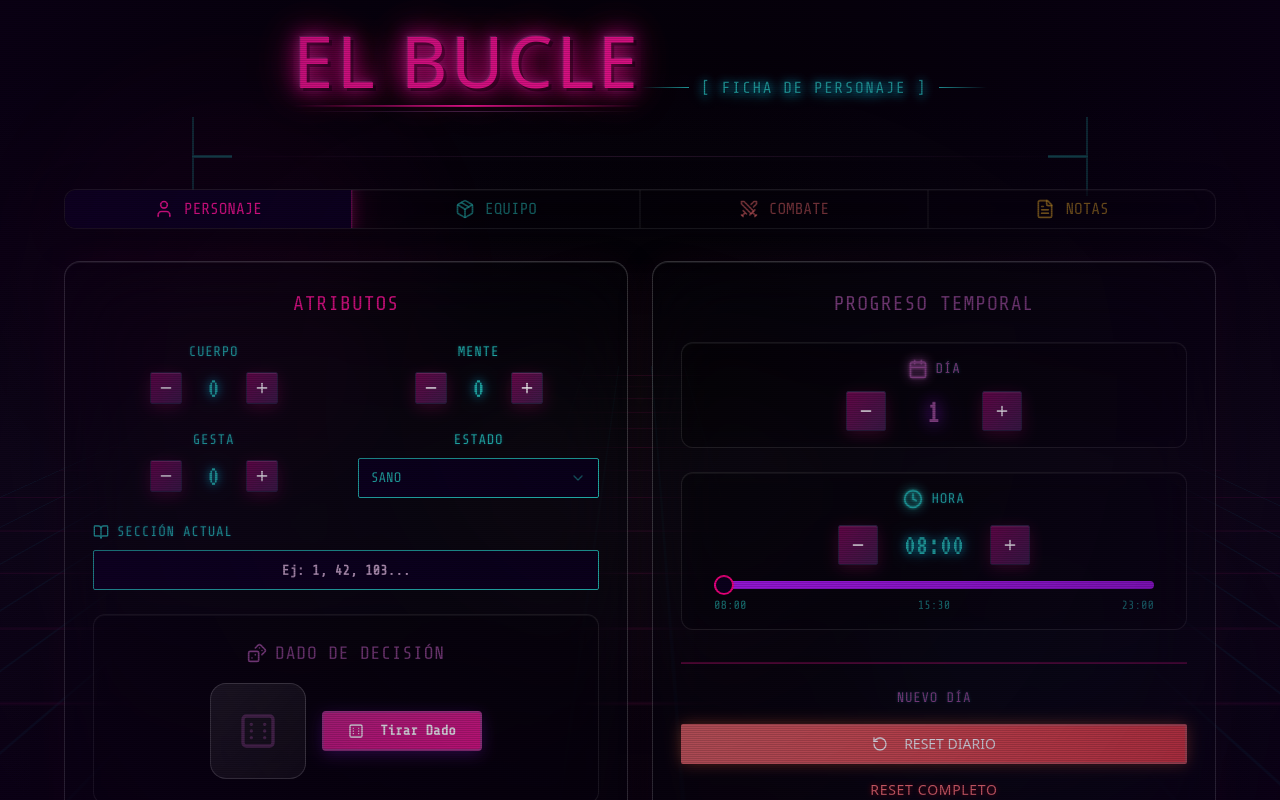
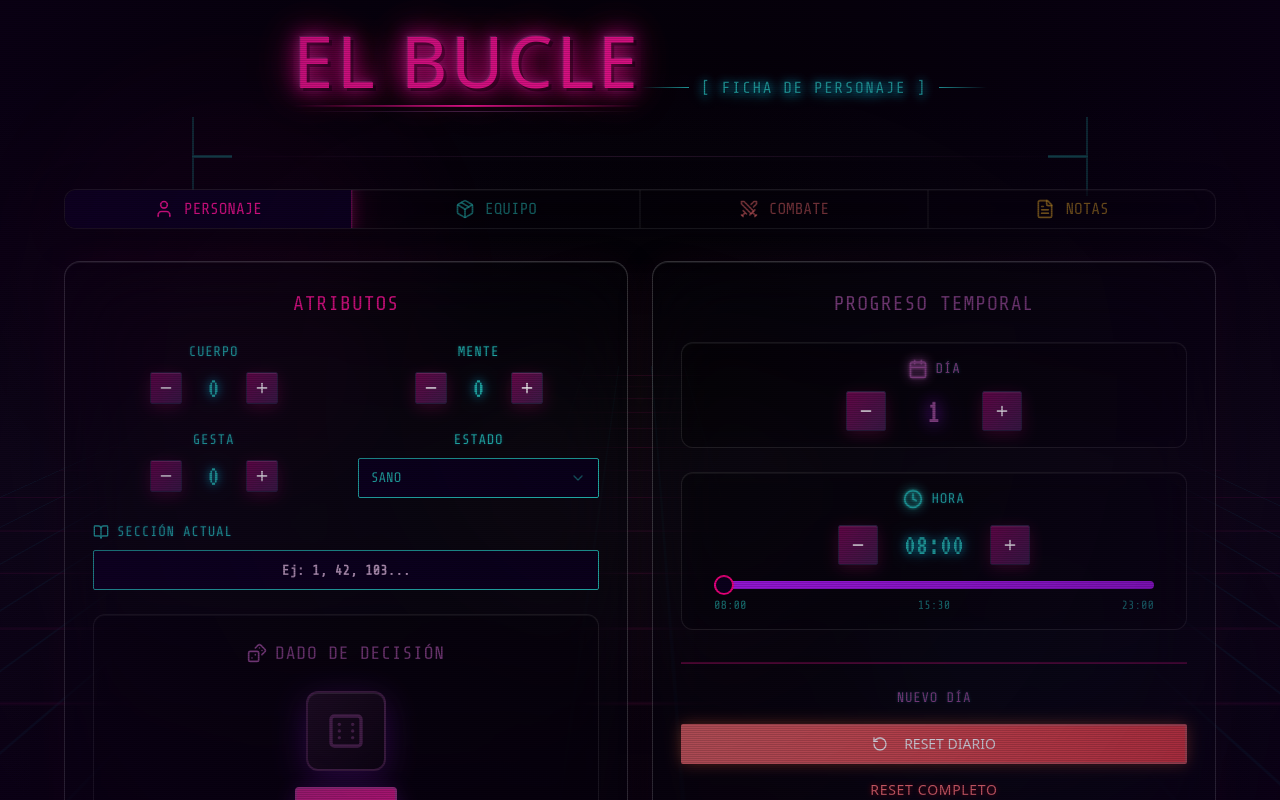
Before and after one commit to sergiolms/el-bucle, a React (Vite) app: page / in a window 1280 px wide. Shown: the top 800 px of the page. Built offline with nearby package versions, Linux system fonts and the light colour scheme.

Commit message:
make player dice same as combat dice

```diff
--- a/components/attributes/decision-dice.tsx
+++ b/components/attributes/decision-dice.tsx
@@ -1,23 +1,25 @@
 import { useState } from "react"
-import { Button } from "@/components/ui/button"
-import { Dices, Dice6 } from "lucide-react"
+import { Dices } from "lucide-react"
+import { DiceRoller } from "@/components/ui/dice-roller"
 
 export function DecisionDice() {
   const [diceResult, setDiceResult] = useState<number | null>(null)
+  const [diceDisplay, setDiceDisplay] = useState<number | null>(null)
   const [isRolling, setIsRolling] = useState(false)
 
   const rollDice = () => {
     setIsRolling(true)
-    setDiceResult(null)
+    setDiceDisplay(null)
 
     let rolls = 0
     const interval = setInterval(() => {
-      setDiceResult(Math.floor(Math.random() * 6) + 1)
+      setDiceDisplay(Math.floor(Math.random() * 6) + 1)
       rolls++
       if (rolls >= 10) {
         clearInterval(interval)
         const finalResult = Math.floor(Math.random() * 6) + 1
         setDiceResult(finalResult)
+        setDiceDisplay(finalResult)
         setIsRolling(false)
       }
     }, 100)
@@ -26,35 +28,21 @@ export function DecisionDice() {
   return (
     <div className="p-4 sm:p-6 bg-black/20 backdrop-blur-md border border-white/10 rounded-xl shadow-[inset_0_1px_0_rgba(255,255,255,0.05)]">
       <div className="flex flex-col items-center gap-4">
-        <div className="flex items-center gap-2">
+        <div className="flex items-center gap-2 mb-2">
           <Dices className="w-5 h-5 text-retro-purple" />
           <h3 className="text-base sm:text-lg font-mono text-retro-purple/90 uppercase tracking-wider">
             Dado de Decisión
           </h3>
         </div>
 
-        <div className="flex flex-col sm:flex-row items-center gap-4">
-          <div
-            className={`w-20 h-20 sm:w-24 sm:h-24 bg-gradient-to-br from-white/10 to-white/5 backdrop-blur-md border border-white/20 rounded-2xl flex items-center justify-center ${isRolling ? 'animate-bounce' : ''}`}
-          >
-            {diceResult !== null ? (
-              <span className="text-4xl sm:text-5xl font-bold font-retro text-retro-purple">
-                {diceResult}
-              </span>
-            ) : (
-              <Dice6 className="w-10 h-10 text-retro-purple/50" />
-            )}
-          </div>
-
-          <Button
-            onClick={rollDice}
-            disabled={isRolling}
-            className="bg-gradient-to-br from-retro-purple/50 to-retro-purple/30 hover:from-retro-purple/60 hover:to-retro-purple/40 text-white font-mono font-bold px-6 py-2 text-sm border-2 border-retro-purple/60 shadow-[0_4px_16px_rgba(160,32,240,0.3)] hover:shadow-[0_6px_24px_rgba(160,32,240,0.5)] transition-all disabled:opacity-50 disabled:cursor-not-allowed backdrop-blur-md rounded-lg"
-          >
-            <Dice6 className="w-4 h-4 mr-2" />
-            {isRolling ? 'Lanzando...' : 'Tirar Dado'}
-          </Button>
-        </div>
+        <DiceRoller
+          value={diceResult}
+          displayValue={diceDisplay}
+          isRolling={isRolling}
+          onRoll={rollDice}
+          color="purple"
+          size="small"
+        />
       </div>
     </div>
   )
--- a/components/ui/dice-roller.tsx
+++ b/components/ui/dice-roller.tsx
@@ -6,7 +6,7 @@ interface DiceRollerProps {
   displayValue: number | null
   isRolling: boolean
   onRoll: () => void
-  color: 'green' | 'orange'
+  color: 'green' | 'orange' | 'purple'
   size?: 'small' | 'large'
   disabled?: boolean
 }
@@ -29,6 +29,15 @@ const colorClasses = {
     textShadow: '0 0 15px rgba(205, 92, 92, 0.8), 0 0 30px rgba(205, 92, 92, 0.4)',
     ping: 'bg-retro-orange/30',
     button: 'from-retro-orange/50 to-red-500/40 hover:from-retro-orange/60 hover:to-red-500/50 border-retro-orange/60 shadow-[0_4px_16px_rgba(205,92,92,0.3)] hover:shadow-[0_6px_24px_rgba(205,92,92,0.5)]'
+  },
+  purple: {
+    bg: 'from-retro-purple/20 to-retro-purple/5',
+    border: 'border-retro-purple/40',
+    shadow: 'shadow-[0_8px_32px_rgba(160,32,240,0.3),inset_0_1px_0_rgba(255,255,255,0.1)]',
+    text: 'text-retro-purple',
+    textShadow: '0 0 20px rgba(160, 32, 240, 0.8), 0 0 40px rgba(160, 32, 240, 0.4)',
+    ping: 'bg-retro-purple/30',
+    button: 'from-retro-purple/50 to-retro-purple/30 hover:from-retro-purple/60 hover:to-retro-purple/40 border-retro-purple/60 shadow-[0_4px_20px_rgba(160,32,240,0.3)] hover:shadow-[0_6px_30px_rgba(160,32,240,0.5)]'
   }
 }
 
```
